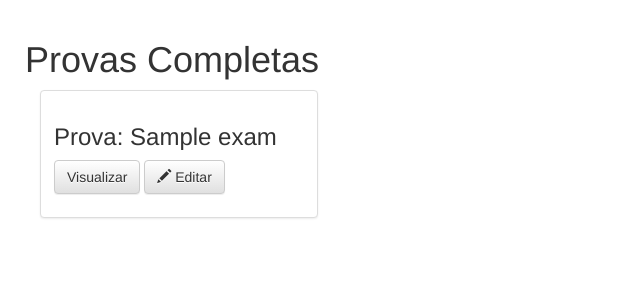
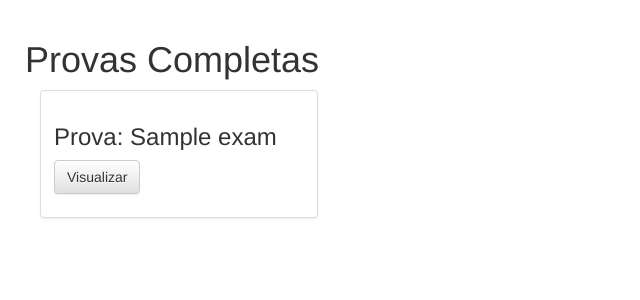
Before and after one commit to aleternis/editor-acessivel, a Django app: page /exam/finished/ in a window 1280 px wide. Shown: the part 52-352 px from the top of the page, without its empty margins (0-640 px from the left). Run offline with Django 3.2, Linux system fonts and the light colour scheme; a user stored in the database is signed in; tables that the repository leaves empty hold one stand-in row (values such as "Sample post"); some libraries are stand-ins or nearby versions.

Commit message:
rm 'editar' from finished and not finished

```diff
--- a/blog/templates/blog/finished_exam_list.html
+++ b/blog/templates/blog/finished_exam_list.html
@@ -18,8 +18,6 @@
 
 					<p><a href="{% url 'blog.views.question_list' pk=exam.pk %}" class="btn btn-default" role="button">Visualizar</a>
 
-					<a class="btn btn-default" href="{% url 'exam_edit' pk=exam.pk %}"><span class="glyphicon glyphicon-pencil"></span> Editar</a>
-
 					</p>
 				</div>
 			</div>
--- a/blog/templates/blog/notfinished_exam_list.html
+++ b/blog/templates/blog/notfinished_exam_list.html
@@ -18,8 +18,6 @@
 
 					<p><a href="{% url 'blog.views.question_list' pk=exam.pk %}" class="btn btn-default" role="button">Visualizar</a>
 
-					<a class="btn btn-default" href="{% url 'exam_edit' pk=exam.pk %}"><span class="glyphicon glyphicon-pencil"></span> Editar</a>
-
 					</p>
 				</div>
 			</div>
```
